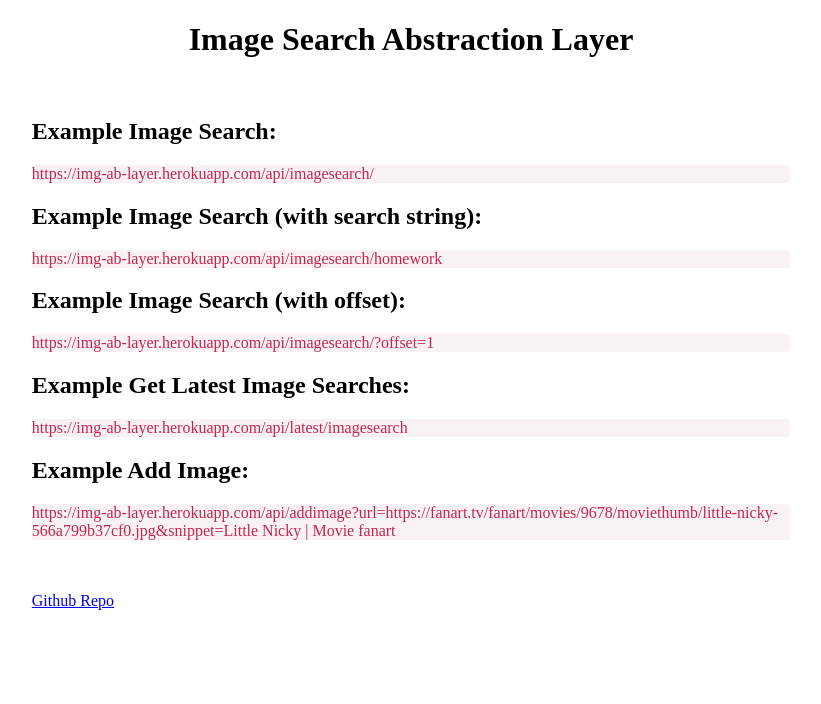
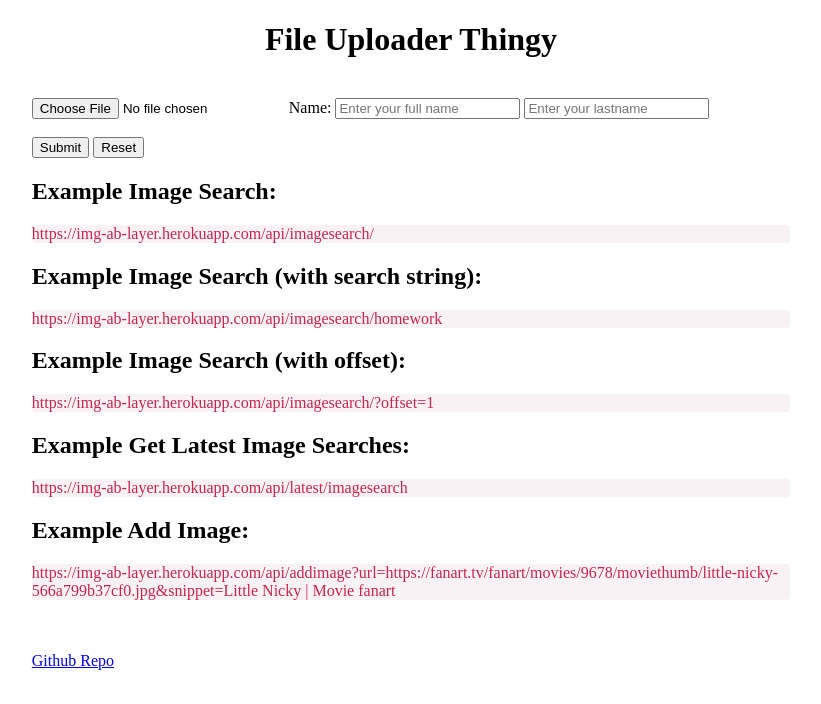
Before and after one commit to scamargo/file-metadata, a website: page public/index.html in a window 1280 px wide. Shown: the whole page, without its empty margins (229-1050 px from the left). Drawn offline with Linux system fonts and the light colour scheme.

Commit message:
Upload image file from client

```diff
--- a/package.json
+++ b/package.json
@@ -10,6 +10,7 @@
   "author": "Sergio",
   "license": "MIT",
   "dependencies": {
-    "express": "^4.15.3"
+    "express": "^4.15.3",
+    "multer": "^1.3.0"
   }
 }
--- a/public/index.html
+++ b/public/index.html
@@ -1,13 +1,24 @@
 <!DOCTYPE html>
 <html>
 <head>
-  <title>Image Search Abstraction Layer</title>
+  <title>File Uploader Thingy</title>
   <link rel="stylesheet" type="text/css" href="css/style.css">
 </head>
 <body>
-    <h1>Image Search Abstraction Layer</h1>
+    <h1>File Uploader Thingy</h1>
     <br>
     <div class="container">
+        <!-- TODO: update url after deploying to heroku -->
+        <!-- TODO: figure out how to use __dirname in html-->
+        <form action="https://api-projects-scamargo.c9users.io/upload" method="post" enctype="multipart/form-data">
+            <input id="image-file" name="image-file" type="file" />
+            <label for="name">Name:</label>
+            <input type="text" id="firstname" name="firstname" placeholder="Enter your full name" />
+            <input type="text" id="lastname" name="lastname" placeholder="Enter your lastname" />
+            <label id="filename"><br><br>
+            <input type="submit" value="Submit">
+            <input type="reset">
+        </form>
         <h2>Example Image Search:</h2>
         <p class="example">https://img-ab-layer.herokuapp.com/api/imagesearch/</p>
         <h2>Example Image Search (with search string):</h2>
```
Also changed, not shown: server.js (+19 -0 lines), 1 other file.
